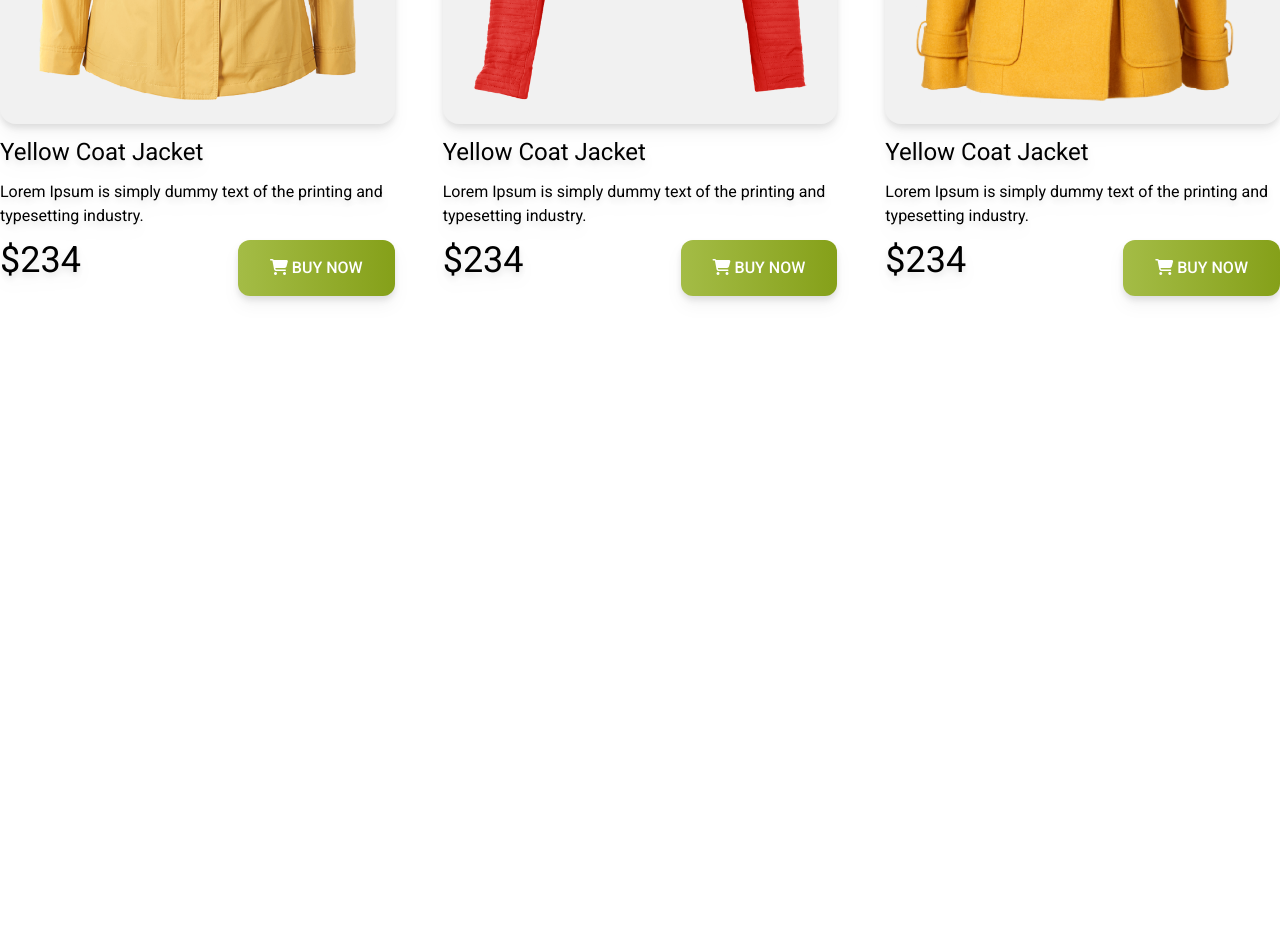
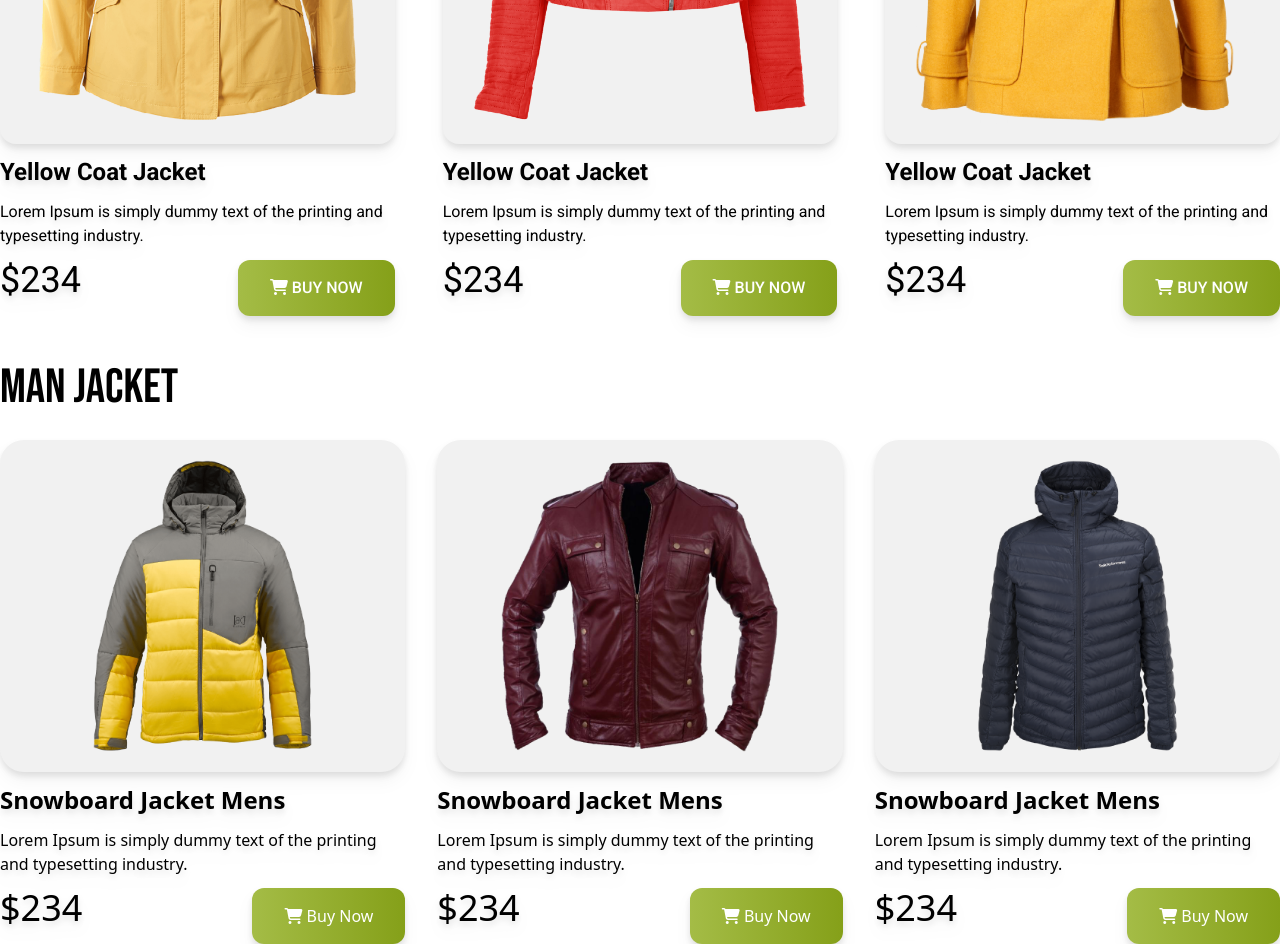
Before and after one commit to Shakib-Shajid/fashion-website, a plain HTML site: page index.html in a window 1280 px wide. Shown: the part 1020-1964 px from the top of the page. Before the commit the page ends 1364 px from the top, so only its background shows below. Drawn offline with nearby package versions, Linux system fonts and the light colour scheme.

Commit message:
mens jacket added

```diff
--- a/index.html
+++ b/index.html
@@ -54,13 +54,13 @@
         <section class="py-12">
             <h3 class="text-5xl font-bebas">Woman Jacket</h3>
             <!-- jackets container -->
-            <div class="font-roboto grid grid-col md:grid-cols-2 lg:grid-cols-3 gap-12">
+            <div class="font-roboto grid grid-col md:grid-cols-2 lg:grid-cols-3 gap-12 mt-5">
                 <!-- jacket 2 -->
                 <div class="space-y-3 drop-shadow-lg">
                     <div class="bg-[#F1F1F1] p-5 rounded-2xl">
                         <img src="images/jacket-2.png" alt="" srcset="">
                     </div>
-                    <h4 class="text-2xl">Yellow Coat Jacket </h4>
+                    <h4 class="text-2xl font-bold">Yellow Coat Jacket </h4>
                     <p>Lorem Ipsum is simply dummy text of the
                         printing and typesetting industry.</p>
                     <div class="flex justify-between">
@@ -76,7 +76,7 @@
                     <div class="bg-[#F1F1F1] p-5 rounded-2xl">
                         <img src="images/jacket-3.png" alt="" srcset="">
                     </div>
-                    <h4 class="text-2xl">Yellow Coat Jacket </h4>
+                    <h4 class="text-2xl font-bold">Yellow Coat Jacket </h4>
                     <p>Lorem Ipsum is simply dummy text of the
                         printing and typesetting industry.</p>
                     <div class="flex justify-between">
@@ -92,7 +92,7 @@
                     <div class="bg-[#F1F1F1] p-5 rounded-2xl">
                         <img src="images/jacket-1.png" alt="" srcset="">
                     </div>
-                    <h4 class="text-2xl">Yellow Coat Jacket </h4>
+                    <h4 class="text-2xl font-bold">Yellow Coat Jacket </h4>
                     <p>Lorem Ipsum is simply dummy text of the
                         printing and typesetting industry.</p>
                     <div class="flex justify-between">
@@ -106,6 +106,62 @@
             </div>
         </section>
 
+        <section>
+            <h3 class="text-5xl font-bebas mb-7">Man Jacket</h3>
+            <div class="grid grid-cols-1 md:grid-cols-2 lg:grid-cols-3 gap-8">
+                <!-- 1st jacket -->
+                <div class="space-y-3 drop-shadow-lg">
+                    <div class="bg-[#F1F1F1] px-16 py-5 rounded-3xl">
+                        <img src="images/jacket-4.png" alt="">
+                    </div>
+                    <h4 class="text-2xl font-bold">Snowboard Jacket Mens</h4>
+                    <p>Lorem Ipsum is simply dummy text of the
+                        printing and typesetting industry.</p>
+                    <div class="flex justify-between">
+                        <h3 class="text-4xl">$234</h3>
+                        <button
+                            class="px-8 py-4 text-white bg-gradient-to-r from-[#A4BC46] to-[#85A019] rounded-xl font-medium"><i
+                                class="fa-solid fa-cart-shopping"></i> Buy
+                            Now</button>
+                    </div>
+                </div>
+
+                <!-- 2nd jacket -->
+                <div class="drop-shadow-lg space-y-3 ">
+                    <div class="bg-[#F1F1F1] px-16 py-5 rounded-3xl">
+                        <img src="images/jacket-5.png" alt="">
+                    </div>
+                    <h4 class="text-2xl font-bold">Snowboard Jacket Mens</h4>
+                    <p>Lorem Ipsum is simply dummy text of the
+                        printing and typesetting industry.</p>
+                    <div class="flex justify-between">
+                        <h3 class="text-4xl">$234</h3>
+                        <button
+                            class="px-8 py-4 text-white bg-gradient-to-r from-[#A4BC46] to-[#85A019] rounded-xl font-medium"><i
+                                class="fa-solid fa-cart-shopping"></i> Buy
+                            Now</button>
+                    </div>
+                </div>
+
+                <!-- 3rd jacket -->
+                <div class="drop-shadow-lg space-y-3 ">
+                    <div class="bg-[#F1F1F1] px-16 py-5 rounded-3xl">
+                        <img src="images/jacket-6.png" alt="">
+                    </div>
+                    <h4 class="text-2xl font-bold">Snowboard Jacket Mens</h4>
+                    <p>Lorem Ipsum is simply dummy text of the
+                        printing and typesetting industry.</p>
+                    <div class="flex justify-between">
+                        <h3 class="text-4xl">$234</h3>
+                        <button
+                            class="px-8 py-4 text-white bg-gradient-to-r from-[#A4BC46] to-[#85A019] rounded-xl font-medium"><i
+                                class="fa-solid fa-cart-shopping"></i> Buy
+                            Now</button>
+                    </div>
+                </div>
+            </div>
+        </section>
+
     </main>
     <footer>
 
```
